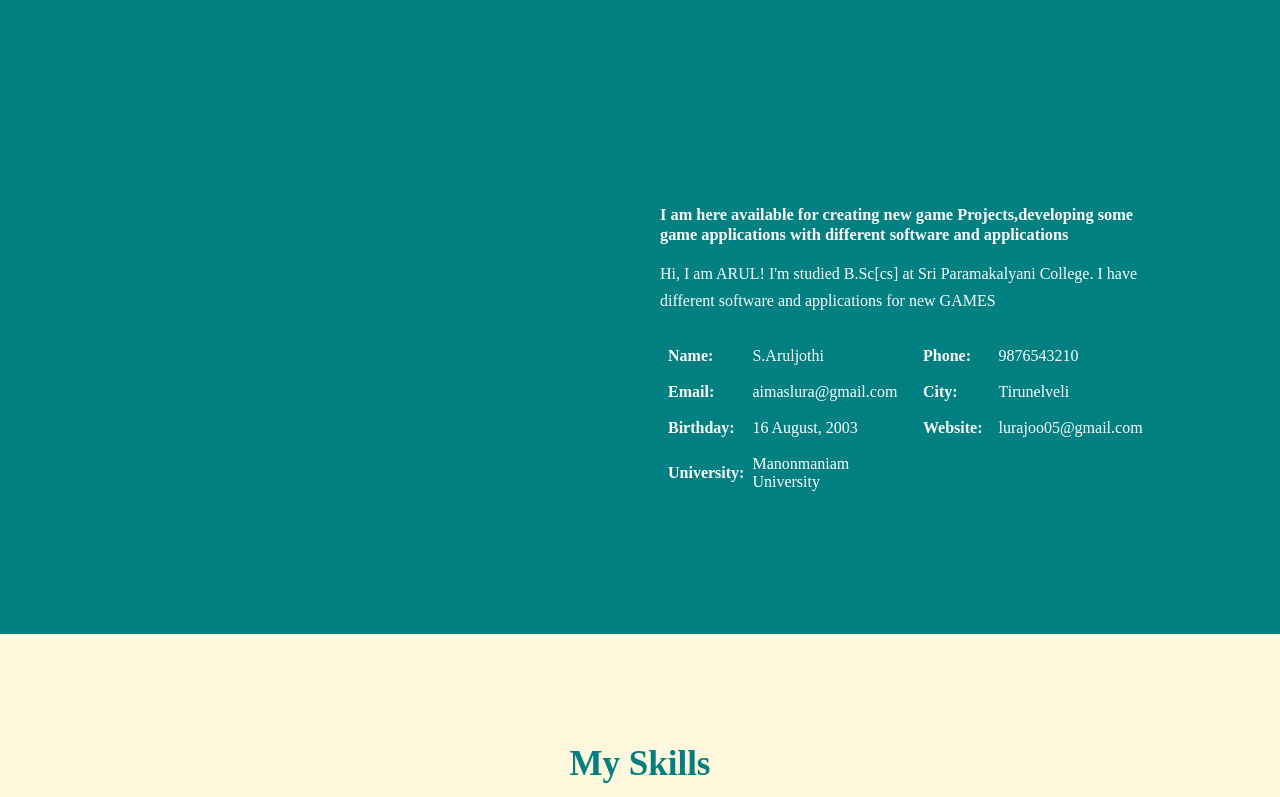
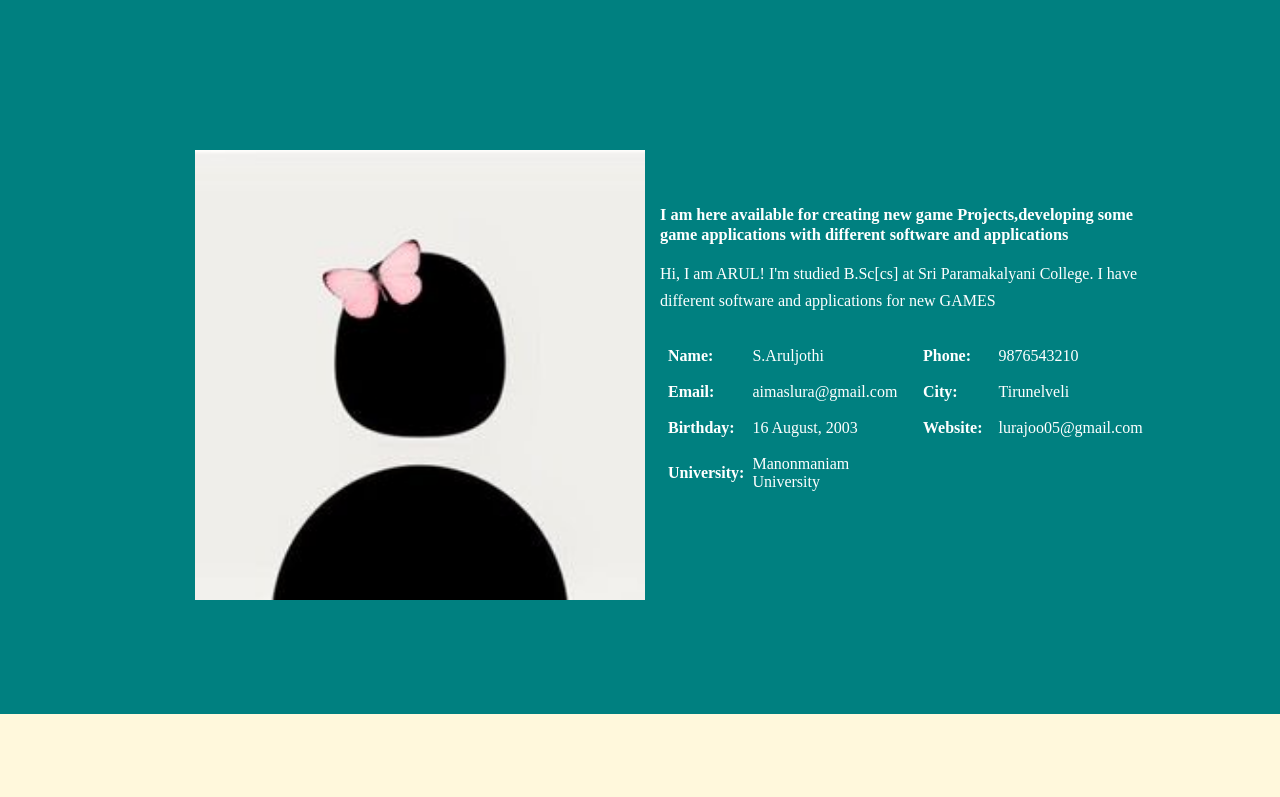
Before and after one commit to Aruljothi2003/Digital-Portfolio-, a plain HTML site: page index.html in a window 1280 px wide. Shown: the part 689-1486 px from the top of the page. Drawn offline with Linux system fonts and the light colour scheme.

Commit message:
Update index.html

```diff
--- a/index.html
+++ b/index.html
@@ -42,7 +42,7 @@
 <div class="main-section bg-lightgrey" id="about">
   <div class="container">
     <div class="width-50">
-      <img src="" class="about-img">
+      <img src="https://github.com/Aruljothi2003/Digital-Portfolio-/blob/main/profile.jpg?raw=true" class="about-img">
     </div>
     <div class="width-50">
       <div class="about-us">
```
